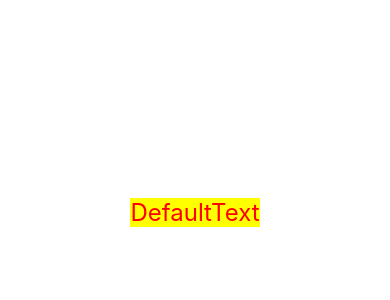
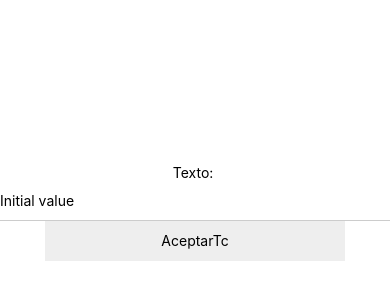
Before and after one commit to The3dgar/reactNative_helloWorld, a React Native app: screen / in a window 390 px wide. Shown: the part 210-510 px from the top of the page. Built offline with nearby package versions, Linux system fonts and the light colour scheme.

Commit message:
test with Button

```diff
--- a/App.js
+++ b/App.js
@@ -1,37 +1,73 @@
 import React, { useState } from "react";
-import { StyleSheet, Text, View } from "react-native";
-const Texto = ({ txt = "DefaultText", style }) => {
-  const [content, setContent] = useState(txt);
-  const updateText = () => {
-    let reverse = content.split("").reverse().join("")
-    setContent(reverse);
+import {
+  StyleSheet,
+  Text,
+  View,
+  TextInput,
+  Dimensions,
+  Button,
+  TouchableHighlight,
+  TouchableNativeFeedback,
+  TouchableOpacity,
+} from "react-native";
+// TouchableHighlight: only works in andrid
+// TouchableNativeFeedback: only works in android
+
+const { width, height } = Dimensions.get("window");
+
+export default function App() {
+  const [text, setText] = useState("Initial value");
+  const [submit, setSubmit] = useState("");
+
+  const myActionOne = () => {
+    setSubmit(text);
+    alert("Texto enviado con exito");
   };
 
   return (
-    <Text style={[styles.customText, style]} onPress={updateText}>
-      {content}
-    </Text>
-  );
-};
-
-export default function App() {
-  return (
     <View style={styles.container}>
-      <Texto style={styles.yellow}></Texto>
+      <Text>Texto: {submit}</Text>
+      <TextInput
+        style={styles.input}
+        placeholder="Texto por defecto"
+        onChangeText={(t) => setText(t)}
+        defaultValue={text}
+      ></TextInput>
+      {/* <Button onPress={myActionOne} title="Aceptar" /> */}
+      <TouchableOpacity style={styles.TouchableOpacity} onPress={myActionOne}>
+        <View style={styles.view}>
+          <Text>AceptarTc</Text>
+        </View>
+      </TouchableOpacity>
     </View>
   );
 }
 
 const styles = StyleSheet.create({
+  TouchableOpacity:{
+    backgroundColor:"#eee"
+  },
+  view: {
+    height: 40,
+    width: 300,
+    alignItems: "center",
+    justifyContent: "center"
+  },
   container: {
     flex: 1,
     backgroundColor: "#fff",
     alignItems: "center",
-    justifyContent: "center"
+    justifyContent: "center",
   },
   yellow: {
     backgroundColor: "yellow",
     color: "red",
-    fontSize: 24
-  }
+    fontSize: 24,
+  },
+  input: {
+    height: 40,
+    borderBottomColor: "#ccc",
+    borderBottomWidth: 1,
+    width: "100%",
+  },
 });
```
